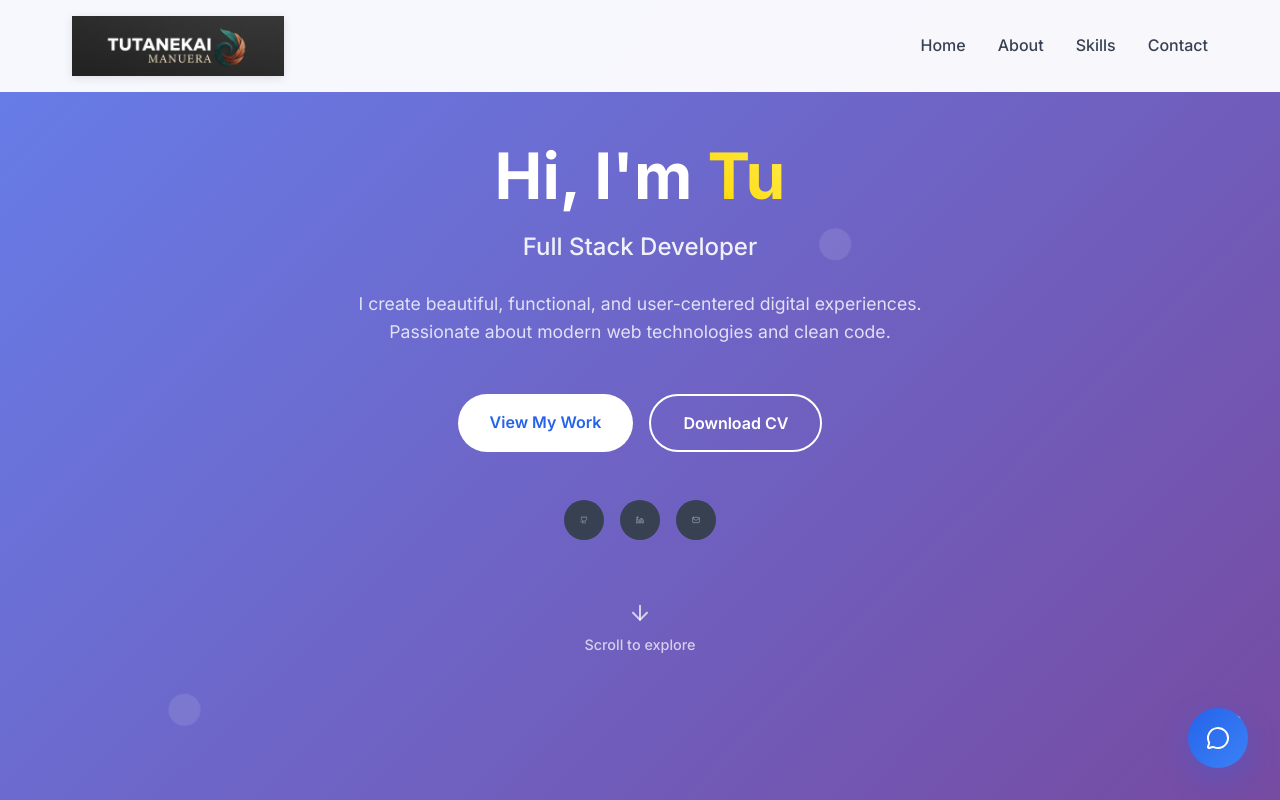
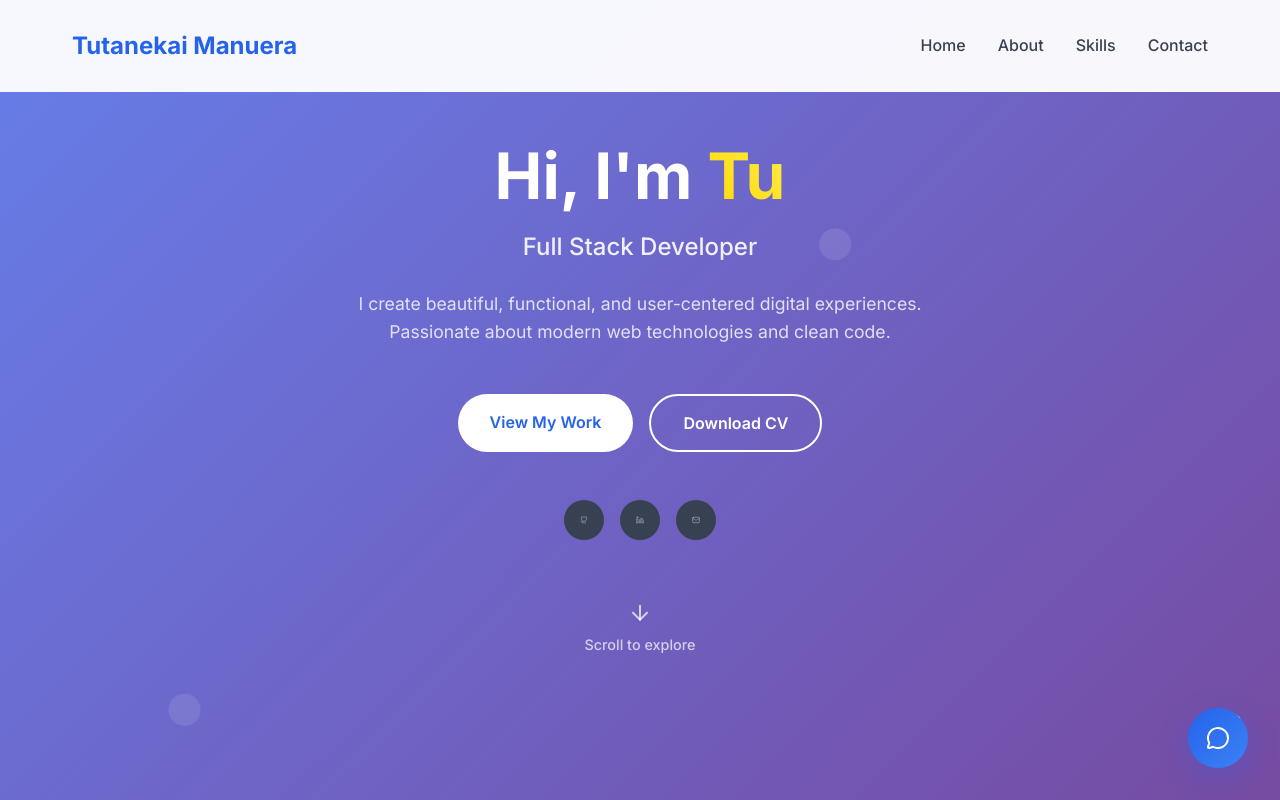
Before and after one commit to FootNuggets22/Portfolio, a React (Vite) app: page / in a window 1280 px wide. Shown: the top 800 px of the page. Built offline with nearby package versions, Linux system fonts and the light colour scheme; the HTML template or start-up script is replaced by a standard one.

Commit message:
name refix

```diff
--- a/index.html
+++ b/index.html
@@ -8,6 +8,6 @@
   </head>
   <body>
     <div id="root"></div>
-    <script type="module" src="/src/main.jsx></script>
+    <script type="module" src="/src/main.jsx"></script>
   </body>
 </html>
--- a/src/components/Footer.jsx
+++ b/src/components/Footer.jsx
@@ -1,6 +1,5 @@
 import React from 'react'
 import { Heart, Github, Linkedin, Mail, ArrowUp } from 'lucide-react'
-import logo from '../assets/logo.png'
 import './Footer.css'
 
 const Footer = () => {
@@ -16,7 +15,7 @@ const Footer = () => {
         <div className="footer-content">
           <div className="footer-main">
             <div className="footer-brand">
-              <img src={logo} alt="Tutanekai Manuera" className="footer-logo" />
+              <h3>Tutanekai Manuera</h3>
               <p>Building digital experiences with passion and precision.</p>
               <div className="social-links">
                 <a href="https://github.com/FootNuggets22" target="_blank" rel="noopener noreferrer">
--- a/src/components/Header.jsx
+++ b/src/components/Header.jsx
@@ -1,6 +1,5 @@
 import React, { useState, useEffect } from 'react'
 import { Menu, X } from 'lucide-react'
-import logo from '../assets/logo.png'
 import './Header.css'
 
 const Header = () => {
@@ -27,7 +26,7 @@ const Header = () => {
     <header className={`header ${isScrolled ? 'scrolled' : ''}`}>
       <div className="container">
         <div className="logo">
-          <img src={logo} alt="Tutanekai Manuera" className="logo-image" />
+          <h2>Tutanekai Manuera</h2>
         </div>
 
         <nav className={`nav ${isMenuOpen ? 'nav-open' : ''}`}>
```
